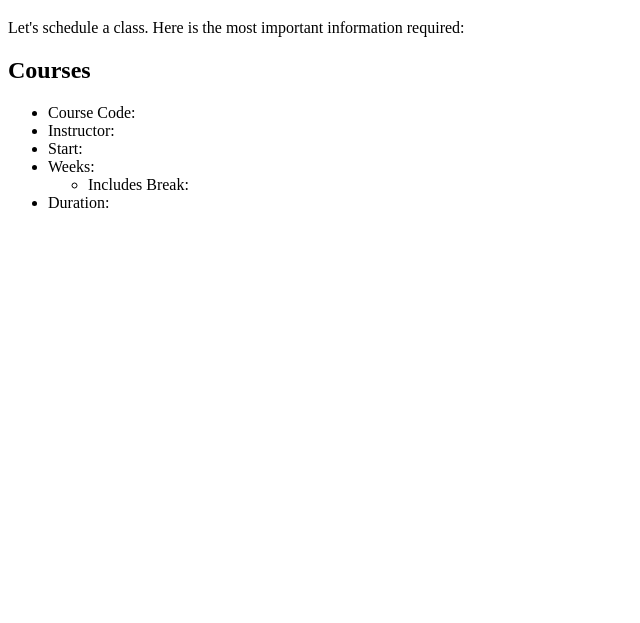
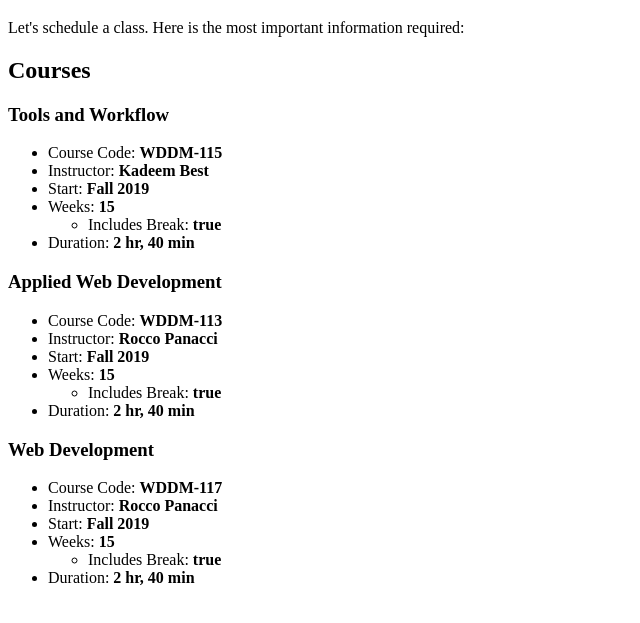
Before and after one commit to Avleen13/scheduler, a plain HTML site: page index.html in a window 1280 px wide. Shown: the part 61-684 px from the top of the page, without its empty margins (0-640 px from the left). Drawn offline with Linux system fonts and the light colour scheme.

Commit message:
map added

```diff
--- a/index.html
+++ b/index.html
@@ -16,21 +16,10 @@
 
     <main>
       <h2>Courses</h2>
-      <article class="course">
-        <h3 id="name"></h3>
-        <ul>
-          <li>Course Code: <strong id="code"></strong></li>
-          <li>Instructor: <strong id="instructor"></strong></li>
-          <li>Start: <strong id="start"></strong></li>
-          <li>
-            Weeks: <strong id="weeks"></strong>
-            <ul>
-              <li>Includes Break: <strong id="breaks"></strong></li>
-            </ul>
-          </li>
-          <li>Duration: <strong id="duration"></strong></li>
-        </ul>
-      </article>
+      <div id="course-content">
+
+      </div>
+
 
     </main>
 
--- a/js/index.js
+++ b/js/index.js
@@ -13,6 +13,15 @@ const allCourses = [
   },{
     name: `Applied Web Development`,
     code: `WDDM-113`,
+    instructor: `Rocco Panacci`,
+    start: { term: `Fall`, year: 2019 },
+    weeks: 15,
+    breaks: true,
+    duration: 160
+  },
+  {
+    name: ` Web Development`,
+    code: `WDDM-117`,
     instructor: `Rocco Panacci`,
     start: { term: `Fall`, year: 2019 },
     weeks: 15,
@@ -65,3 +74,25 @@ function getCourseAsHtmlString(course) {
 // join() the NEW Array to a new String of HTML instructions (<article>)
 // Assign the String to the document
 // Test by adding a new Object to allCourses
+
+function getCourseAsHtmlString(course) {
+  return `
+  <article class="course">
+  <h3 id="name">${course.name}</h3>
+  <ul>
+    <li>Course Code: <strong>${course.code}</strong></li>
+    <li>Instructor: <strong>${course.instructor}</strong></li>
+    <li>Start: <strong>${course.start.term} ${course.start.year}</strong></li>
+    <li>
+      Weeks: <strong>${course.weeks}</strong>
+      <ul>
+        <li>Includes Break: <strong>${course.breaks}</strong></li>
+      </ul>
+    </li>
+    <li>Duration: <strong>${getDurationFromMinutes(course.duration)}</strong></li>
+  </ul>
+</article>`;
+    }
+
+
+document.getElementById('course-content').innerHTML = allCourses.map(getCourseAsHtmlString).join('\n');
```
